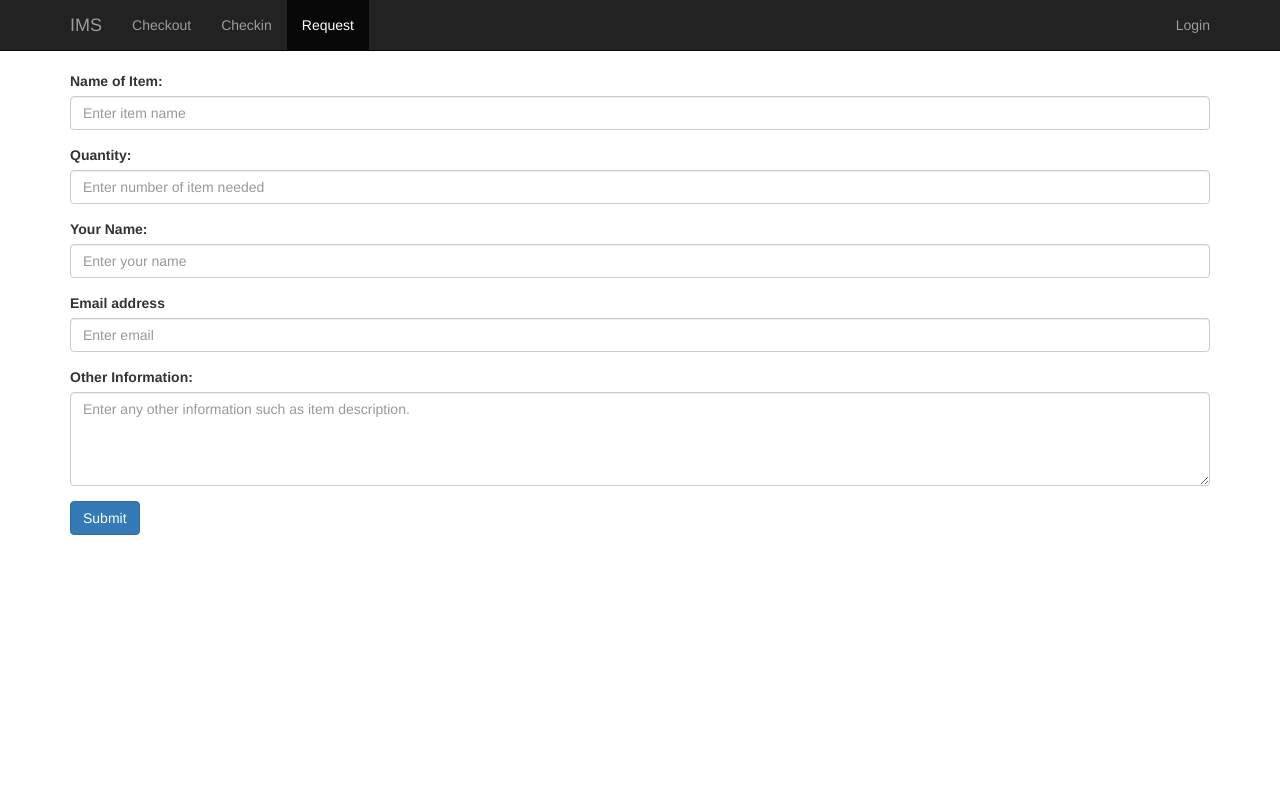
After one commit to ManpreetBahl/inventory, a Flask app: page /request in a window 1280 px wide. The commit adds this page. Run offline with Flask 2, Linux system fonts and the light colour scheme; some libraries are stand-ins or nearby versions.

Commit message:
Request form added

```diff
--- a/app.py
+++ b/app.py
@@ -8,11 +8,23 @@ import sys
 
 app = Flask(__name__)
 
-#Main Page
-@app.route('/', methods=['GET'])
+#Main page
+#@app.route("/login", methods=["GET"])
+
+#Checkout page
+@app.route("/checkout", methods=["GET"])
 def index():
     try:
         return render_template("checkout.html")
+    except Exception as e:
+        print "Encountered error: " + str(e)
+        sys.exit(1)
+
+#Request Page
+@app.route("/request", methods=['GET'])
+def getRequest():
+    try:
+        return render_template("request.html")
     except Exception as e:
         print "Encountered error: " + str(e)
         sys.exit(1)
--- /dev/null
+++ b/templates/request.html
@@ -0,0 +1,53 @@
+<!<!DOCTYPE html>
+
+<head>
+    <script type="text/javascript" src="https://cdnjs.cloudflare.com/ajax/libs/jquery/3.2.1/jquery.min.js"></script>
+    <link rel="stylesheet" type="text/css" href="https://cdnjs.cloudflare.com/ajax/libs/twitter-bootstrap/3.3.7/css/bootstrap.min.css" />
+    <script type="text/javascript" src="https://cdnjs.cloudflare.com/ajax/libs/twitter-bootstrap/3.3.7/js/bootstrap.min.js"></script>
+</head>
+
+<body>
+    <!-- Navigation Bar -->
+    <nav class="navbar navbar-inverse navbar-static-top">
+        <div class="container">
+            <div class="navbar-header">
+                <a class="navbar-brand" href="#">IMS</a>
+            </div>
+            <ul class="nav navbar-nav">
+                <li><a href="/checkout">Checkout</a></li>
+                <li><a href="#">Checkin</a></li>
+                <li class="active"><a href="/request">Request</a></li>
+            </ul>
+            <ul class="nav navbar-nav navbar-right">
+                <li><a href="#">Login</a></li>
+            </ul>
+        </div>
+    </nav>
+
+    <div class="container">
+    <form>
+        <div class="form-group">
+          <label for="itemName">Name of Item:</label>
+          <input type="text" class="form-control" id="itemName" placeholder="Enter item name" required>
+        </div>
+        <div class="form-group">
+          <label for="itemQuantity">Quantity:</label>
+          <input type="text" class="form-control" id="itemQuantity" placeholder="Enter number of item needed" required>
+        </div>
+        <div class="form-group">
+            <label for="custName">Your Name: </label>
+            <input type="text" class="form-control" id="custName" placeholder="Enter your name" required>
+        </div>
+        <div class="form-group">
+            <label for="custEmail">Email address</label>
+            <input type="email" class="form-control" id="custEmail" placeholder="Enter email" required>
+        </div>
+        <div class="form-group">
+            <label for="otherInfo">Other Information:</label>
+            <textarea cols="50" rows="4" name="otherInfo" class="form-control" placeholder="Enter any other information such as item description." required></textarea>
+        </div>
+
+        <button type="submit" class="btn btn-primary">Submit</button>
+    </form>
+    </div>
+</body>
```
Also changed, not shown: templates/checkout.html (+17 -1 lines).
